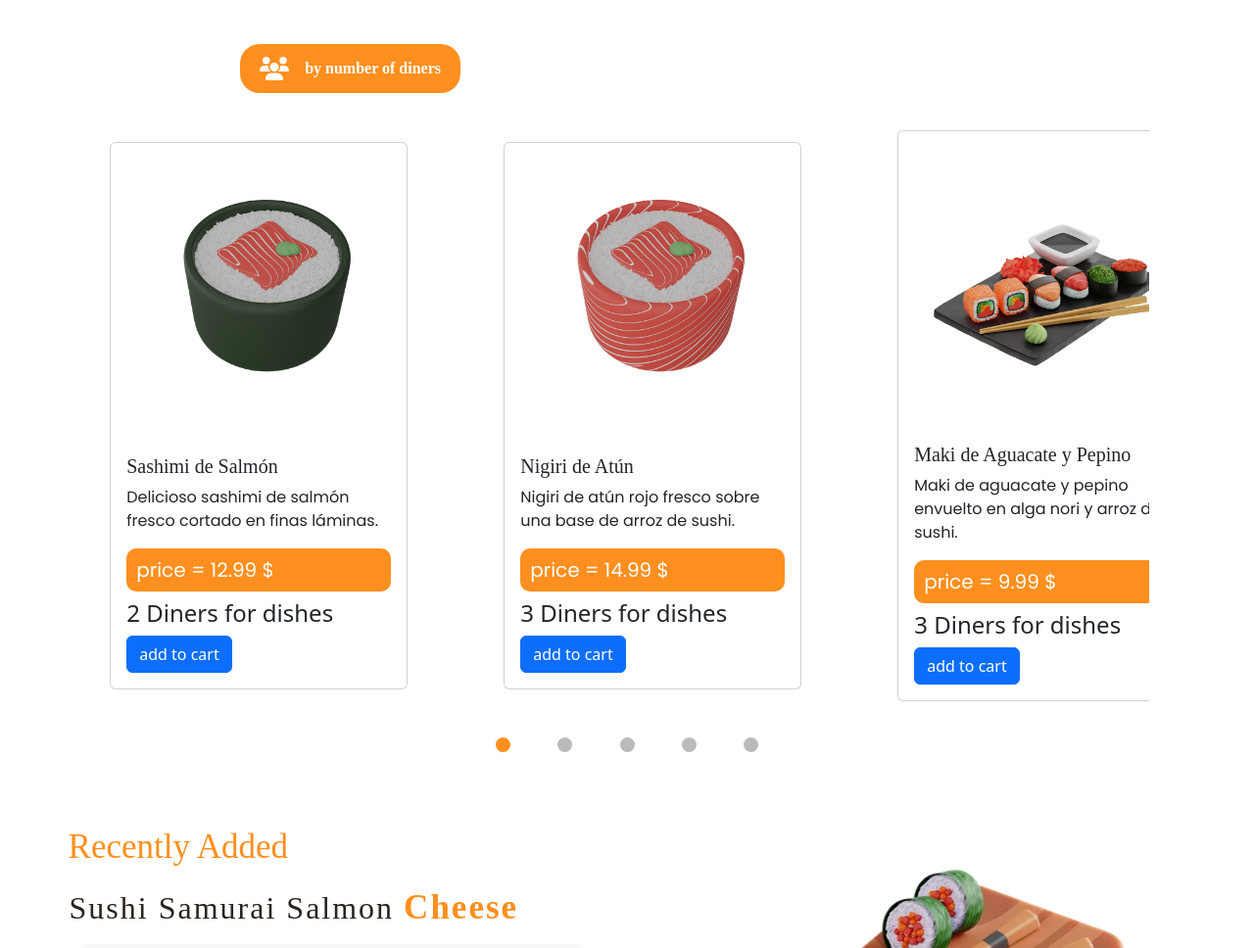
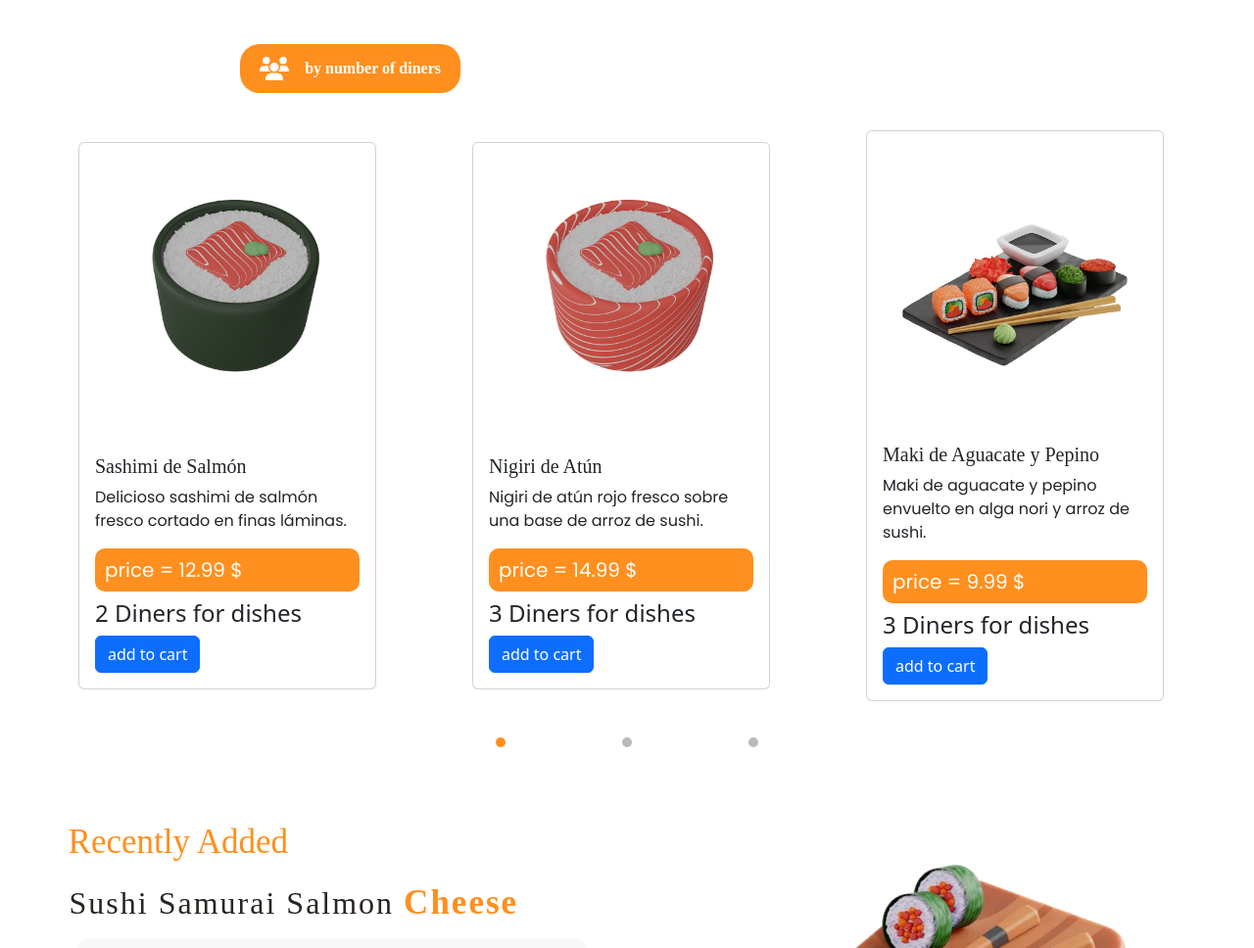
Before and after one commit to Anthonylaverde25/landingSushi, a plain HTML site: page index.html in a window 1280 px wide. Shown: the part 1440-2408 px from the top of the page at 98% size. Drawn offline with nearby package versions, Linux system fonts and the light colour scheme; a web font is replaced by a local one.

Commit message:
updatingCarousel

```diff
--- a/css/desktop.css
+++ b/css/desktop.css
@@ -316,7 +316,7 @@
 
   .cart__container {
     position: absolute;
-    top: 10%;
+    top: 20%;
     left: 65%;
     min-width: 30%;
     width: auto;
--- a/css/mobile.css
+++ b/css/mobile.css
@@ -273,6 +273,7 @@
   width: 90%;
   max-width: 1130px;
   min-width: 315px;
+  width: auto;
   margin: 0 auto;
   overflow: hidden;
 }
@@ -297,6 +298,7 @@
 
 .cardProduct .card {
   width: 100%;
+
   /*max-width: 400px;*/
 }
 
@@ -313,10 +315,11 @@
 }
 
 .point {
-  width: 15px;
-  height: 15px;
+  width: 10px;
+  height: 10px;
   border-radius: 50%;
   background-color: #2a252151;
+  cursor: pointer;
 }
 
 /* RECIENTE */
@@ -566,7 +569,7 @@ ul.menu li a {
 .cart__container {
   /* display: none; */
   position: absolute;
-  top: 10%;
+  top: 20%;
   left: 5%;
   min-width: 90%;
   width: auto;
--- a/index.html
+++ b/index.html
@@ -203,11 +203,11 @@
 
           <div class="cursor__carousel">
             <ul class="points">
-              <li class="point active"></li>
+              <!-- <li class="point active"></li>
               <li class="point"></li>
               <li class="point"></li>
               <li class="point"></li>
-              <li class="point"></li>
+              <li class="point"></li>-->
             </ul>
           </div>
         </section>
--- a/main.js
+++ b/main.js
@@ -64,6 +64,8 @@ class app {
     this.handlerShowForm(this.buttonShow, this.inputForm);
     this.nav(this.navigationsItems, this.filterValue);
     navigationsSections();
+    //this.updateCarousel();
+    //window.addEventListener("resize", this.updatePoint);
   }
 
   //////////////////////////////////////////////////////////////////////////////////////
@@ -246,18 +248,58 @@ class app {
 
   ////////////////////////////////////////////////////////////////////////////////
   ////////////////////////////////////////////////////////// FUNCIONAMIENTO DE CARRUSEL
+
   setupCarousel() {
-    this.points.forEach((p, i) => {
-      p.addEventListener("click", (e) => {
-        let position = i;
-        let operation = position * -20;
+    const containerCarousel = document.querySelector(".carousel__container");
+    const pointContainer = document.querySelector(".points"); // Contenedor estático
+    const sliderCard = document.querySelector(".slider__card");
 
-        this.sliderCard.style.transform = `translateX(${operation}%)`;
-        this.points.forEach((p) => {
-          p.classList.remove("active");
+    const updateCarousel = () => {
+      const screenWidth = window.innerWidth;
+      let numPoints = 5;
+
+      if (screenWidth >= 768) {
+        numPoints = 4;
+      }
+
+      if (screenWidth >= 1122) {
+        numPoints = 3;
+      }
+
+      // Lógica para actualizar los puntos aquí (similar a tu función updatePoints)
+      pointContainer.innerHTML = ""; // Borra los puntos existentes
+
+      for (let i = 0; i < numPoints; i++) {
+        const li = document.createElement("li");
+        li.className = "point";
+
+        if (i === 0) {
+          li.classList.add("active");
+        }
+
+        pointContainer.appendChild(li);
+      }
+    };
+
+    // Agrega un listener para el evento resize
+    updateCarousel();
+    window.addEventListener("resize", updateCarousel);
+
+    pointContainer.addEventListener("click", (e) => {
+      if (e.target.classList.contains("point")) {
+        const points = Array.from(pointContainer.querySelectorAll(".point"));
+        const i = points.indexOf(e.target);
+        let position = i * -20;
+        sliderCard.style.transform = `translateX(${position}%)`;
+
+        // Elimina la clase "active" de todos los puntos
+        points.forEach((point) => {
+          point.classList.remove("active");
         });
-        p.classList.add("active");
-      });
+
+        // Establece la clase "active" en el punto clicado
+        e.target.classList.add("active");
+      }
     });
   }
 
```
